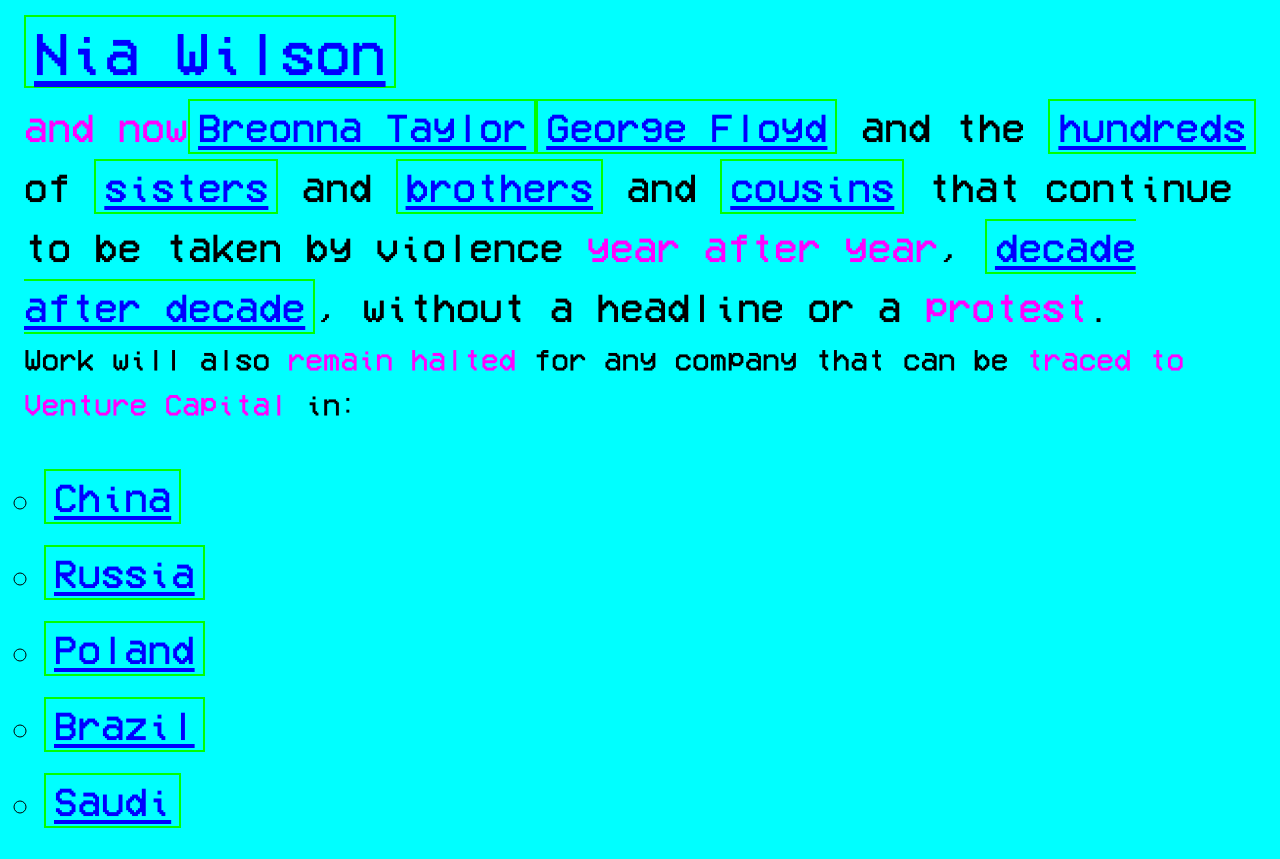
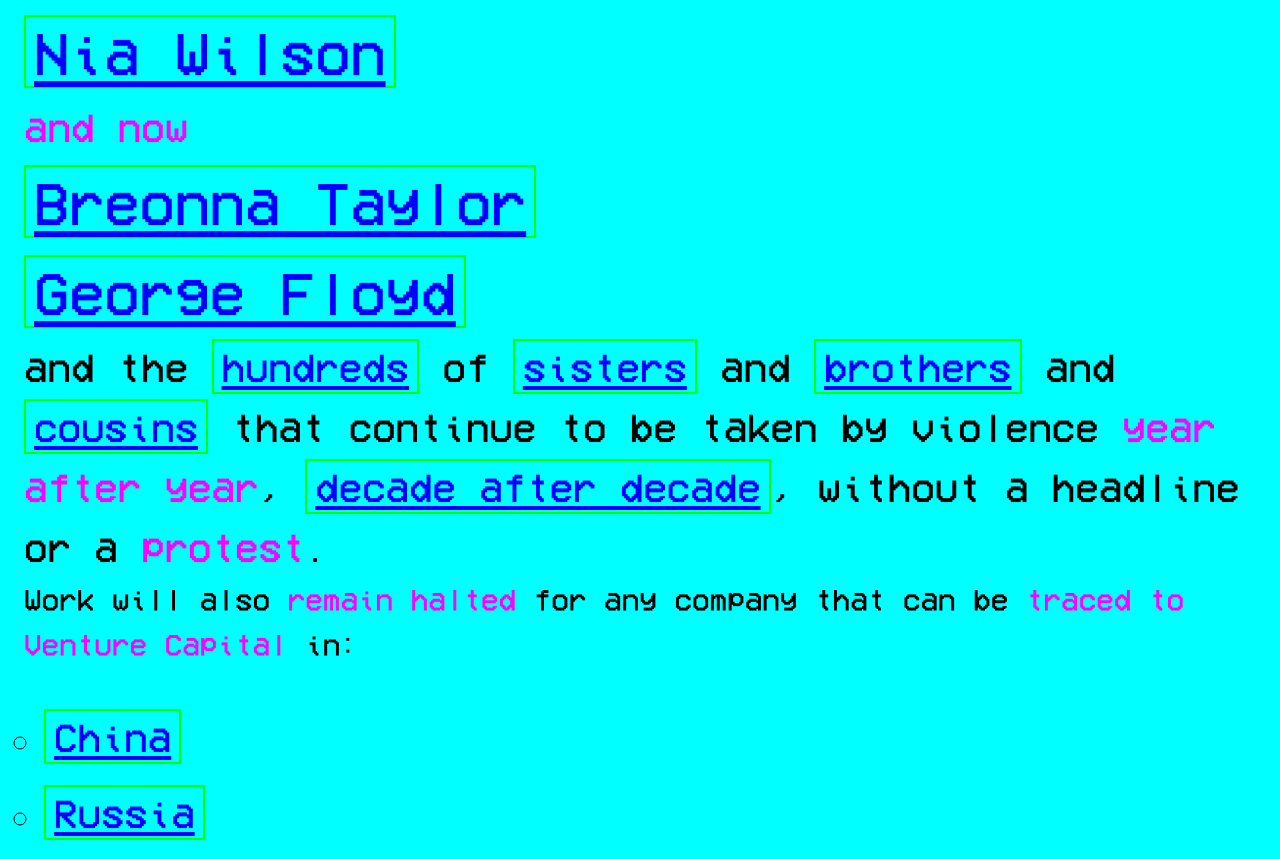
Before and after one commit to TheDripper/notusedyet, a Nuxt app: page / in a window 1280 px wide. Shown: the part 2025-2884 px from the top of the page. Built offline with nearby package versions, Linux system fonts and the light colour scheme.

Commit message:
headers for george and breonna

```diff
--- a/pages/index.vue
+++ b/pages/index.vue
@@ -117,14 +117,14 @@
         >Nia Wilson</a>
       </h3>
       <span class="magenta">and now</span>
-      <a
+      <h3><a
         href="https://www.google.com/search?q=breonna+taylor&rlz=1C5CHFA_enUS847US847&oq=breonna+taylor&aqs=chrome.0.69i59j0l5j69i60l2.3679j0j9&sourceid=chrome&ie=UTF-8"
         target="_blank"
-      >Breonna Taylor</a>
-      <a
+      >Breonna Taylor</a></h3>
+      <h3><a
         href="https://www.google.com/search?q=george+floyd&rlz=1C5CHFA_enUS847US847&oq=george+floyd&aqs=chrome..69i57j46j0l5j69i60.3212j0j9&sourceid=chrome&ie=UTF-8"
         target="_blank"
-      >George Floyd</a>
+      >George Floyd</a></h3>
       and the
       <a
         href="https://www.chicagotribune.com/news/breaking/ct-overnight-shootings-05272020-20200527-ehwgqp6qxjg6hb3declx7mnyji-story.html"
```
